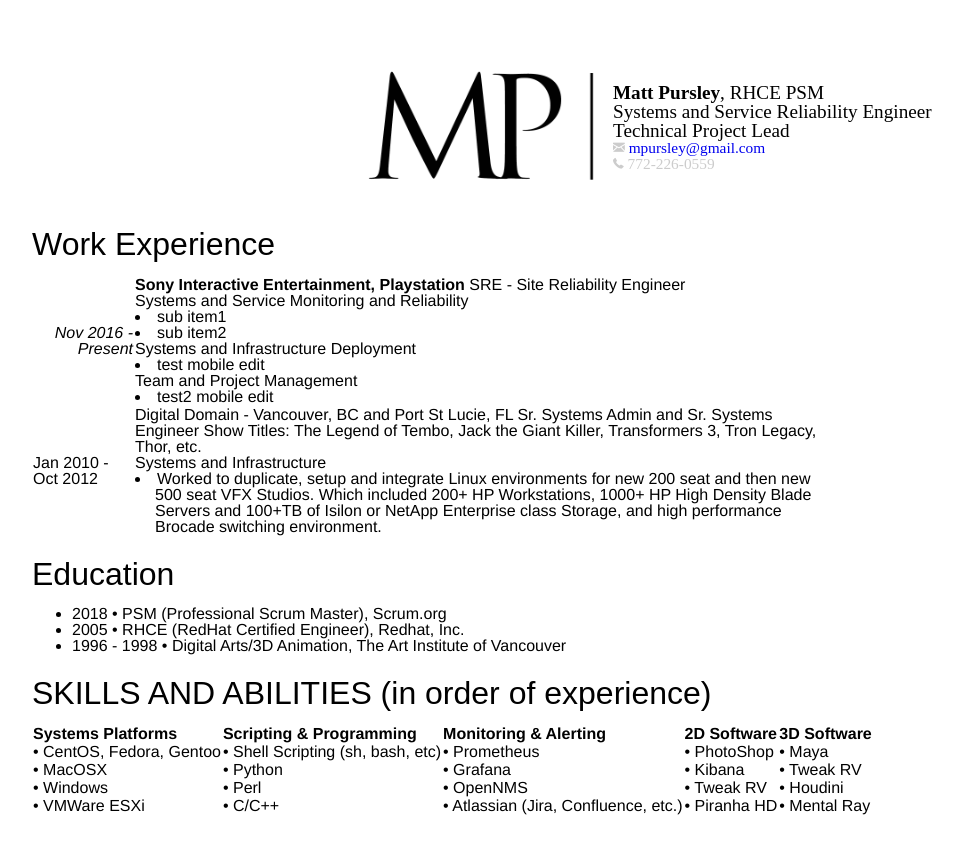
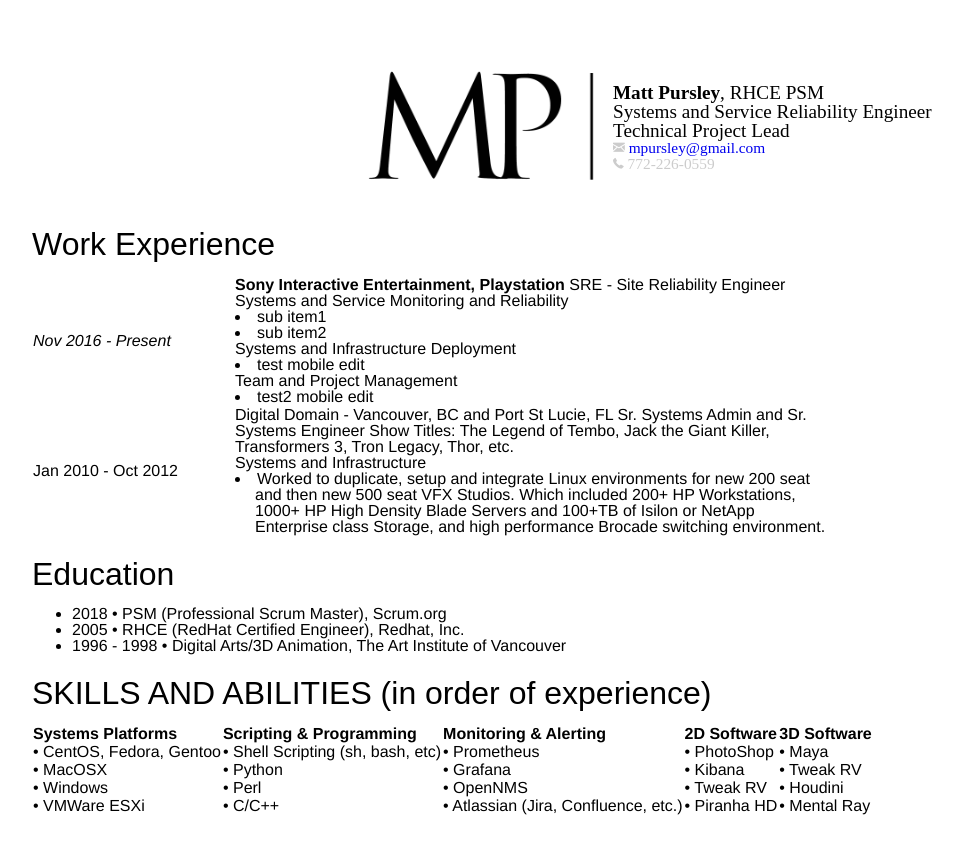
Before and after one commit to mpursley/mpursley.github.io, a Jekyll site: the page built from index_resume_short.md, in a window 1280 px wide. Shown: the top 854 px of the page, without its empty margins (16-979 px from the left). Built offline with Jekyll 4.4.1, drawn with Linux system fonts in a browser that asks for light colours.

Commit message:
Update index_resume_short.md

```diff
--- a/index_resume_short.md
+++ b/index_resume_short.md
@@ -29,7 +29,7 @@
 
 <table width="800">
   <tr>
-    <td align="right" width="100">
+    <td width="200">
       <i>Nov 2016 - Present</i>
     </td>
     <td>
```
